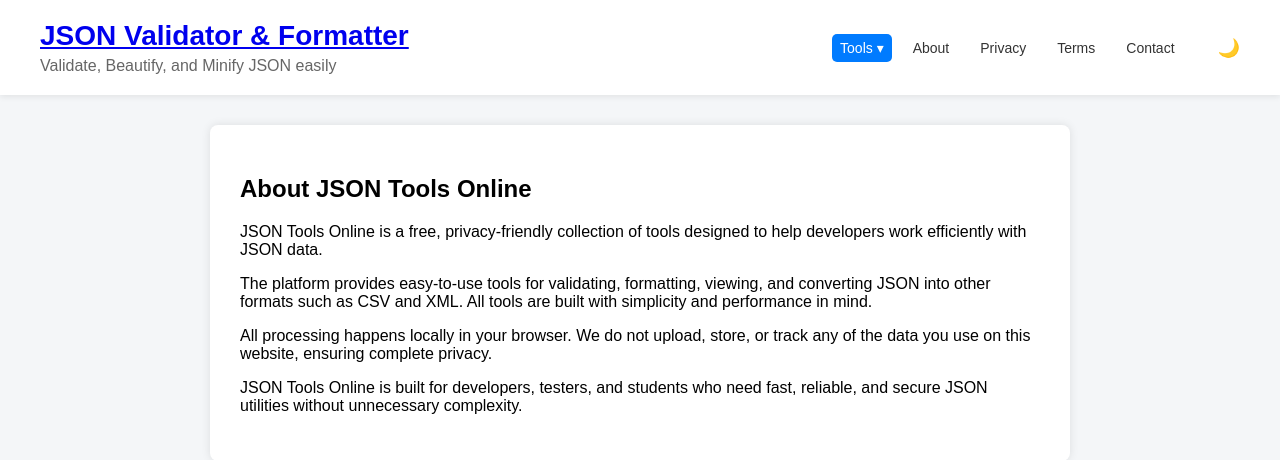
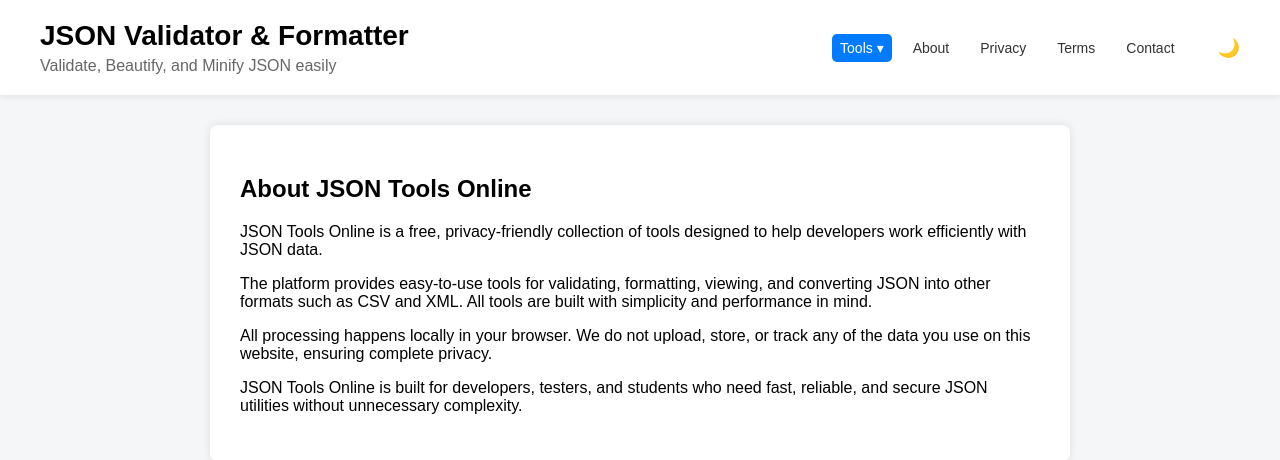
Before and after one commit to gtrreddy5/json_validator, a Flask app: page /about in a window 1280 px wide. Shown: the top 460 px of the page. Run offline with Flask 3, Linux system fonts and the light colour scheme.

Commit message:
Update navbar.html

```diff
--- a/templates/navbar.html
+++ b/templates/navbar.html
@@ -1,6 +1,6 @@
 <header class="top-header">
-    <div>
-        <h1><a href="/">JSON Validator & Formatter</a></h1>
+    <div class="brand">
+        <h1>JSON Validator & Formatter</h1>
         <p>Validate, Beautify, and Minify JSON easily</p>
     </div>
 
@@ -20,6 +20,6 @@
         <a href="/terms">Terms</a>
         <a href="/contact">Contact</a>
 
-        <span class="theme-toggle" id="themeToggle" onclick="toggleTheme()" title="Toggle theme">🌙</span>
+        <span class="theme-toggle" onclick="toggleTheme()">🌙</span>
     </nav>
 </header>
```
